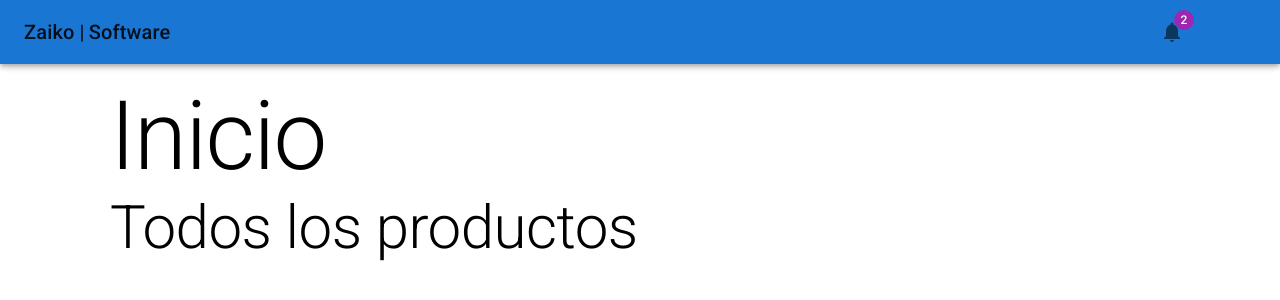
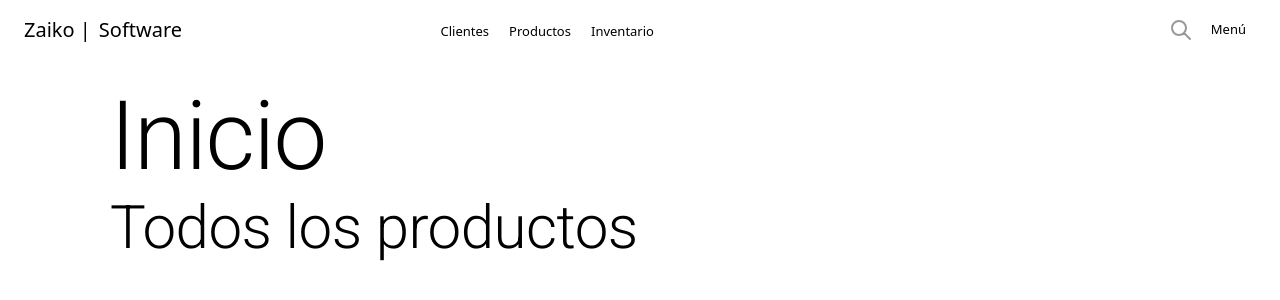
Before and after one commit to dejeloper/zaiko-app, a Next.js app: page / in a window 1280 px wide. Shown: the top 300 px of the page. Built offline with nearby package versions, Linux system fonts and the light colour scheme.

Commit message:
Update Navbar with Tailwind

```diff
--- a/src/components/ui/Navbar.tsx
+++ b/src/components/ui/Navbar.tsx
@@ -1,76 +1,38 @@
-import NextLink from "next/link";
-import { AppBar, Badge, Box, Button, IconButton, Link, Toolbar, Typography } from '@mui/material';
-import { Notifications } from "@mui/icons-material";
+import Link from "next/link";
+import SearchIcon from "../icons/SearchIcon";
 
 export const Navbar = () => {
   return (
-    <AppBar>
-      <Toolbar>
-        <NextLink href='/' passHref legacyBehavior>
-          <Link display='flex' alignItems='center' sx={{ color: '#000000de' }}>
-            <Typography variant="h6">Zaiko |</Typography>
-            <Typography variant="h6" sx={{ ml: 0.5 }}>Software</Typography>
-          </Link>
-        </NextLink>
-
-        <Box flex={1} />
-
-        <Box sx={{ display: { xs: 'none', sm: 'none', md: 'block' } }}>
-          {/* <NextLink href='/clientes' passHref legacyBehavior>
-            <Link>
-              <Button>Clientes</Button>
-            </Link>
-          </NextLink> */}
-          <NextLink href='/productos' passHref legacyBehavior>
-            <Link>
-              <Button>Productos</Button>
-            </Link>
-          </NextLink>
-          <NextLink href='/ventas' passHref legacyBehavior>
-            <Link>
-              <Button>Ventas</Button>
-            </Link>
-          </NextLink>
-          {/* <NextLink href='/compras' passHref legacyBehavior>
-            <Link>
-              <Button>Compras</Button>
-            </Link>
-          </NextLink> */}
-          {/* <NextLink href='/proveedores' passHref legacyBehavior>
-            <Link>
-              <Button>Proveedores</Button>
-            </Link>
-          </NextLink> */}
-          <NextLink href='/admin' passHref legacyBehavior>
-            <Link>
-              <Button>Administración</Button>
-            </Link>
-          </NextLink>
-          {/* <NextLink href='/reportes' passHref legacyBehavior>
-            <Link>
-              <Button>Reportes</Button>
-            </Link>
-          </NextLink> */}
-        </Box>
-
-        <Box flex={1} />
-
-        <NextLink href='/notificaciones' passHref legacyBehavior>
-          <Link>
-            <IconButton>
-              <Badge badgeContent={2} color="secondary">
-                <Notifications />
-              </Badge>
-            </IconButton>
-          </Link>
-        </NextLink>
-
-        <Button>
+    <nav className="flex items-center top-0 fixed bg-white h-[60px] w-full px-6">
+      <section className="flex flex-grow justify-start w-auto whitespace-nowrap">
+        <Link href="/" >
+          <h2>
+            <span className="text-xl font-medium">Zaiko |</span>
+            <span className="text-xl ml-2">Software</span>
+          </h2>
+        </Link>
+      </section>
+      <section className="flex flex-grow">
+        <div className="hidden sm:block">
+          <a href="/customers" className="btn-nav">
+            Clientes
+          </a>
+          <a href="/products" className="btn-nav">
+            Productos
+          </a>
+          <a href="/inventory" className="btn-nav">
+            Inventario
+          </a>
+        </div>
+      </section>
+      <section className="flex flex-grow justify-end">
+        <button className="btn-nav-icon">
+          <SearchIcon width={24} height={24} />
+        </button>
+        <button className="btn-nav">
           Menú
-        </Button>
-
-      </Toolbar>
-    </AppBar>
-
+        </button>
+      </section>
+    </nav>
   )
 }
```
